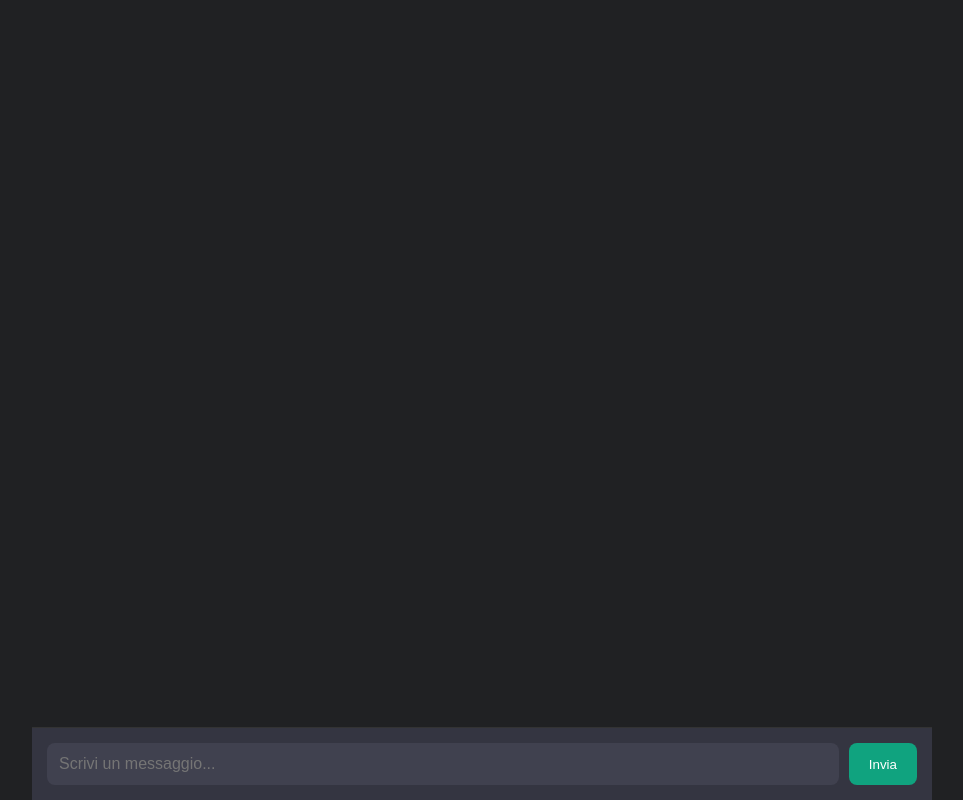
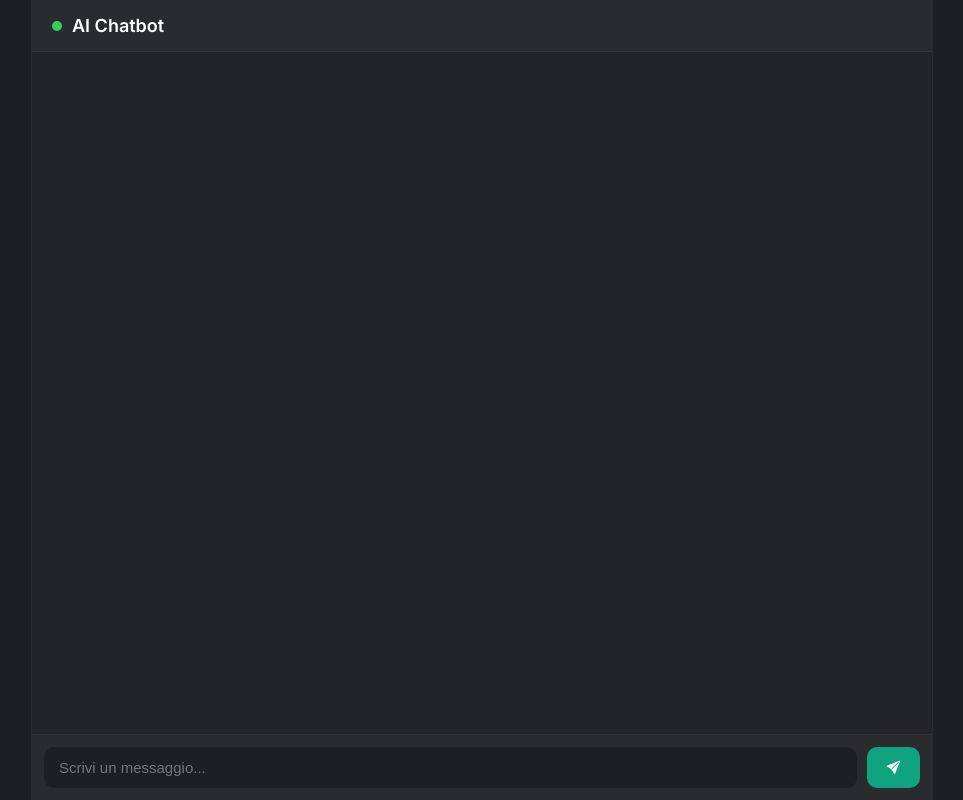
Before and after one commit to Chry1911/LLamaChatbot, a Flask app: page / in a window 1280 px wide. Shown: the whole page, without its empty margins (158-1121 px from the left). Run offline with Flask 3, Linux system fonts and the light colour scheme.

Commit message:
layout aggiornato

```diff
--- a/templates/index.html
+++ b/templates/index.html
@@ -2,68 +2,103 @@
 <html lang="it">
 <head>
     <meta charset="UTF-8">
-    <title>Chat Assistant</title>
-    <link href="https://fonts.googleapis.com/css2?family=Inter:wght@400;600&display=swap" rel="stylesheet">
+    <title>AI Chatbot</title>
+
+    <!-- FONT + ICONS -->
+    <link href="https://fonts.googleapis.com/css2?family=Inter:wght@300;400;600&display=swap" rel="stylesheet">
+    <link rel="stylesheet" href="https://cdn.jsdelivr.net/npm/bootstrap-icons@1.11.1/font/bootstrap-icons.css">
+
     <style>
         body {
             margin: 0;
             font-family: "Inter", sans-serif;
-            background: #202123;
-            color: #fff;
+            background: #1e1f22;
+            height: 100vh;
             display: flex;
             justify-content: center;
-            height: 100vh;
+            color: #fff;
         }
 
-        #container {
+        /** CHAT CONTAINER **/
+        #chat-wrapper {
+            display: flex;
+            flex-direction: column;
             width: 100%;
             max-width: 900px;
-            display: flex;
-            flex-direction: column;
             height: 100vh;
+            border-left: 1px solid #2a2b2e;
+            border-right: 1px solid #2a2b2e;
+            background: #232427;
         }
 
+        /** HEADER **/
+        #header {
+            padding: 15px 20px;
+            background: #2a2b2e;
+            font-size: 18px;
+            font-weight: 600;
+            border-bottom: 1px solid #333;
+            display: flex;
+            align-items: center;
+            gap: 10px;
+        }
+
+        #header .dot {
+            width: 10px;
+            height: 10px;
+            background: #31d158;
+            border-radius: 50%;
+        }
+
+        /** CHAT AREA **/
         #chat {
             flex: 1;
             overflow-y: auto;
             padding: 20px;
+            scroll-behavior: smooth;
         }
 
-        .msg {
-            padding: 12px 18px;
-            border-radius: 12px;
+        .bubble {
+            max-width: 70%;
+            padding: 12px 16px;
             margin-bottom: 12px;
-            max-width: 75%;
-            white-space: pre-wrap;
-            line-height: 1.6;
+            line-height: 1.5;
+            border-radius: 15px;
+            position: relative;
+            animation: fadeIn 0.2s ease;
         }
 
         .user {
-            background: #0a7cff;
-            align-self: flex-end;
+            background: #007aff;
+            color: #fff;
+            margin-left: auto;
+            border-bottom-right-radius: 2px;
         }
 
         .bot {
-            background: #3a3a3c;
-            align-self: flex-start;
+            background: #2f3136;
+            color: #e2e2e2;
+            margin-right: auto;
+            border-bottom-left-radius: 2px;
         }
 
+        /** INPUT BAR **/
         #input-area {
-            padding: 15px;
-            border-top: 1px solid #333;
+            background: #2a2b2e;
+            padding: 12px;
             display: flex;
             gap: 10px;
-            background: #343541;
+            border-top: 1px solid #333;
         }
 
         #input {
             flex: 1;
-            padding: 12px;
-            border-radius: 8px;
             border: none;
-            background: #40414f;
-            color: white;
-            font-size: 16px;
+            background: #1e1f22;
+            padding: 12px 15px;
+            border-radius: 10px;
+            color: #fff;
+            font-size: 15px;
         }
 
         #input:focus {
@@ -71,64 +106,94 @@
         }
 
         button {
-            padding: 0 20px;
+            border: none;
             background: #10a37f;
             color: white;
-            border: none;
-            border-radius: 8px;
+            padding: 12px 20px;
+            border-radius: 10px;
+            font-weight: 600;
             cursor: pointer;
+            transition: 0.2s;
         }
 
         button:hover {
-            background: #0e8f70;
+            background: #0d8f6c;
         }
+
+        /** TYPING INDICATOR **/
+        #typing {
+            padding: 5px 20px;
+            font-size: 14px;
+            color: #bbb;
+            display: none;
+        }
+
+        @keyframes fadeIn {
+            from { opacity: 0; transform: translateY(5px); }
+            to { opacity: 1; transform: translateY(0); }
+        }
+
     </style>
 </head>
 <body>
 
-<div id="container">
+<div id="chat-wrapper">
+
+    <div id="header">
+        <div class="dot"></div> AI Chatbot
+    </div>
+
     <div id="chat"></div>
+    <div id="typing">🤖 L'assistente sta scrivendo...</div>
 
     <div id="input-area">
-        <input id="input" placeholder="Scrivi un messaggio..." />
-        <button onclick="send()">Invia</button>
+        <input id="input" type="text" placeholder="Scrivi un messaggio..." autocomplete="off">
+        <button onclick="send()"><i class="bi bi-send-fill"></i></button>
     </div>
+
 </div>
 
 <script>
 async function send() {
     const input = document.getElementById("input");
+    const chat = document.getElementById("chat");
+    const typing = document.getElementById("typing");
     const text = input.value.trim();
     if (!text) return;
 
-    addMsg(text, "user");
+    addBubble(text, "user");
     input.value = "";
 
+    typing.style.display = "block";
+
     try {
-        const res = await fetch("http://127.0.0.1:5000/ask", {
+        const res = await fetch("/ask", {
             method: "POST",
             headers: { "Content-Type": "application/json" },
             body: JSON.stringify({ message: text })
         });
 
         const data = await res.json();
-        addMsg(data.response, "bot");
+        typing.style.display = "none";
+        addBubble(data.response, "bot");
 
-    } catch (e) {
-        addMsg("Errore di connessione al server.", "bot");
+    } catch (err) {
+        typing.style.display = "none";
+        addBubble("Errore di connessione al server.", "bot");
     }
 }
 
-function addMsg(text, cls) {
+function addBubble(text, type) {
+    const bubble = document.createElement("div");
+    bubble.className = "bubble " + type;
+    bubble.textContent = text;
+
     const chat = document.getElementById("chat");
-    const div = document.createElement("div");
-    div.className = "msg " + cls;
-    div.textContent = text;
-    chat.appendChild(div);
+    chat.appendChild(bubble);
     chat.scrollTop = chat.scrollHeight;
 }
 
-document.getElementById("input").addEventListener("keydown", e => {
+document.getElementById("input").addEventListener("keydown", (e) => {
     if (e.key === "Enter") send();
 });
 </script>
```
